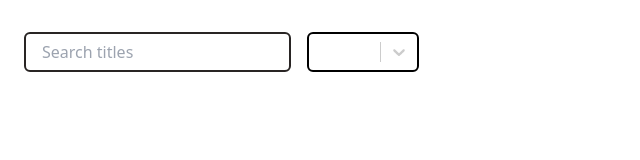
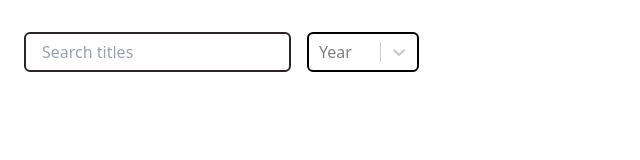
Before and after one commit to ete99/pelist, a React (Create React App) app: page / in a window 1280 px wide. Shown: the top 160 px of the page, without its empty margins (0-640 px from the left). Built offline with nearby package versions, Linux system fonts and the light colour scheme.

Commit message:
fix: default year placeholder

```diff
--- a/src/components/MovieList.tsx
+++ b/src/components/MovieList.tsx
@@ -95,12 +95,16 @@ const MovieList: React.FC = () => {
         />
         <div>
           <Select
-            value={{ value: yearFilter, label: yearFilter }}
+            value={yearFilter ? { value: yearFilter, label: yearFilter } : null}
             onChange={handleYearFilterChange}
-            options={years.map((year) => ({
-              value: year.toString(),
-              label: year.toString(),
-            }))}
+            options={[
+              { value: "", label: "Select Year" }, // Default empty option
+              ...years.map((year) => ({
+                value: year.toString(),
+                label: year.toString(),
+              })),
+            ]}
+            placeholder="Year"
             className="ml-2 w-28 h-11 react-select-border"
             styles={{
               control: (provided) => ({
```
